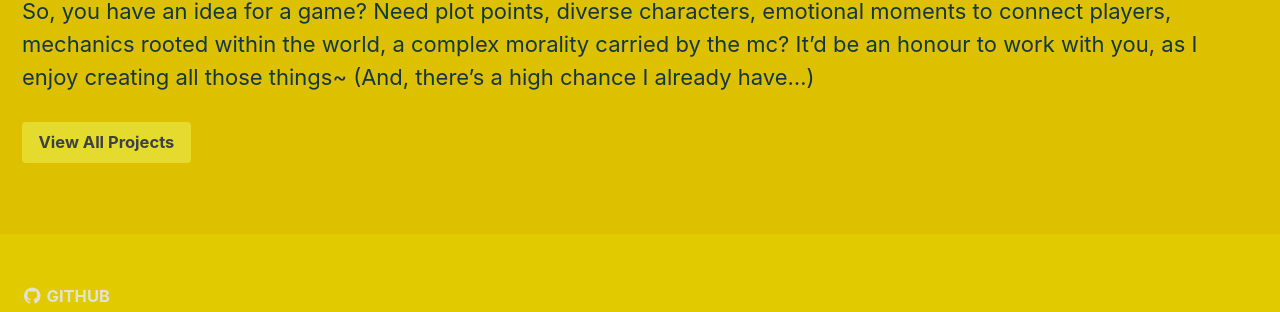
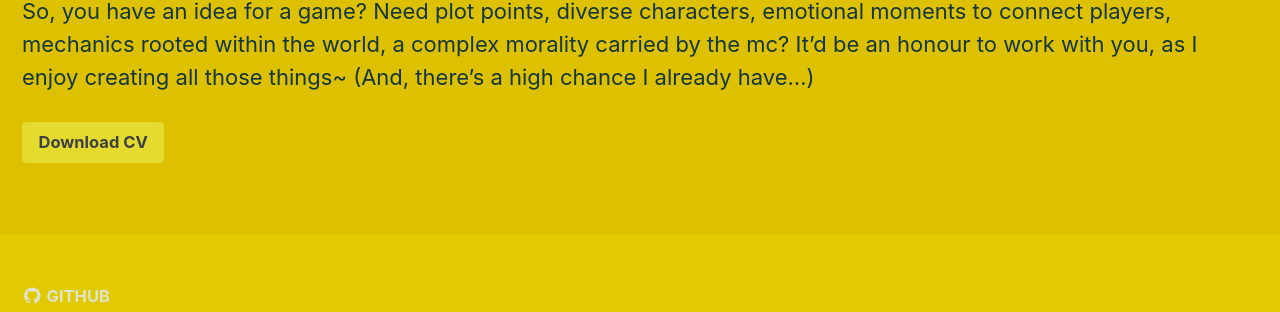
Before and after one commit to MUI-Corey/MUI-Corey.github.io, a Jekyll site: the page built from _pages/about-me.md, in a window 1280 px wide. Shown: the part 893-1205 px from the top of the page. Built offline with Jekyll 4.4.1, drawn with Linux system fonts in a browser that asks for light colours.

Commit message:
Update button to download CV instead of view projects

```diff
--- a/_pages/about-me.md
+++ b/_pages/about-me.md
@@ -25,4 +25,4 @@ So, you have an idea for a game? Need plot points, diverse characters, emotional
 It’d be an honour to work with you, as I enjoy creating all those things~
 (And, there’s a high chance I already have…)
 
-{% include button url="/projects/" label="View All Projects" class="btn--primary" %}
+{% include button url="https://drive.google.com/file/d/1FydacrDlFFgt4JTXGL831cb4WU37lcg1/view?usp=sharing" label="Download CV" class="btn--primary" %}
```
